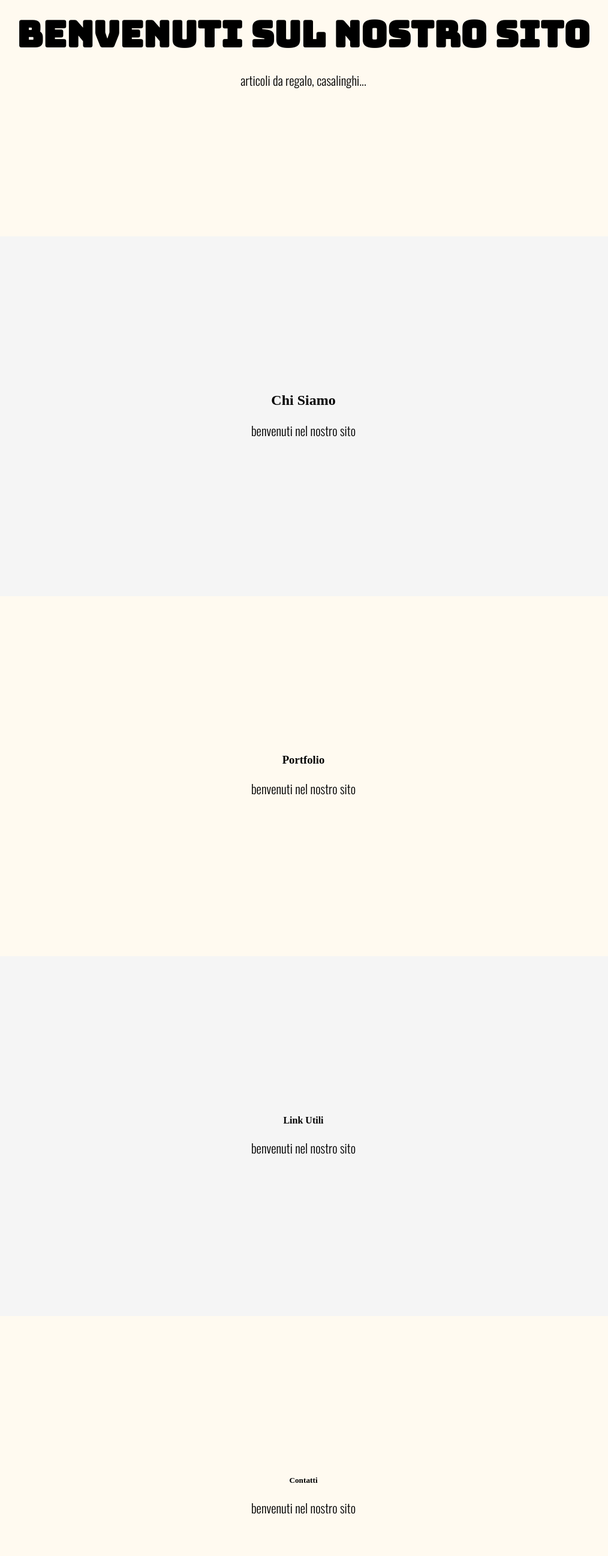
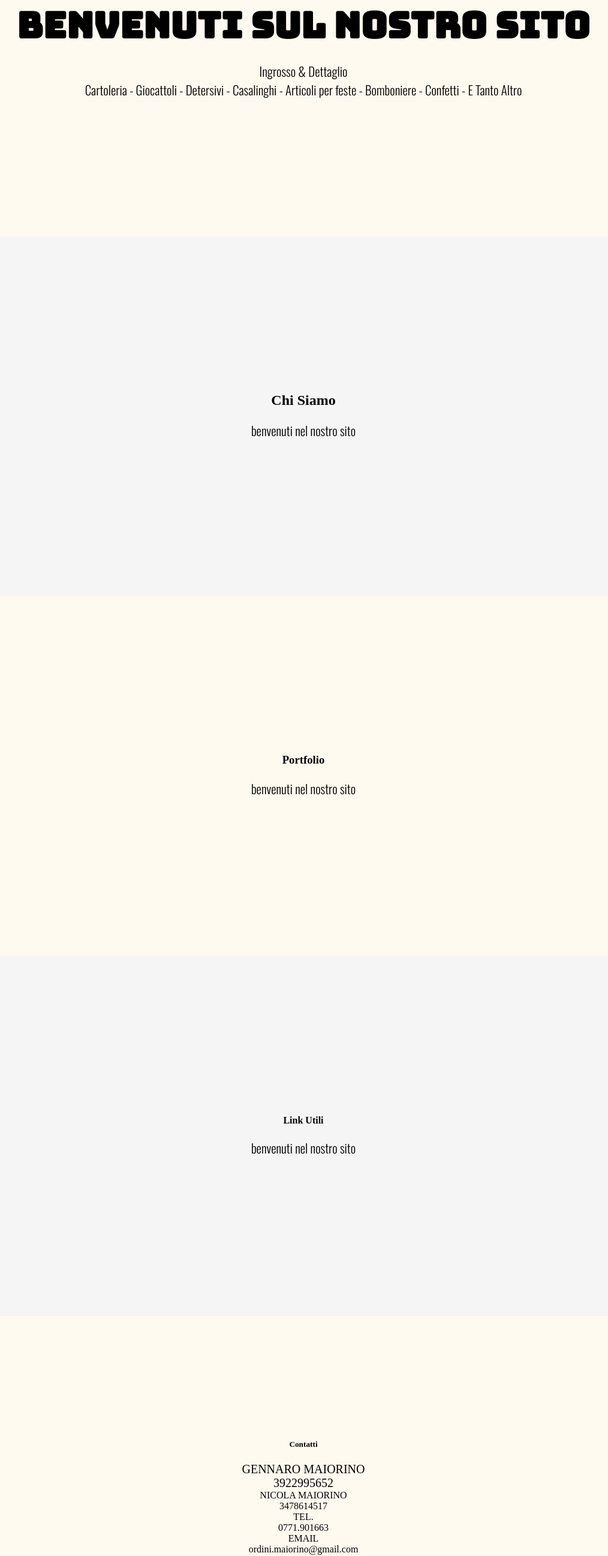
Before and after one commit to MAIOMARCO/sito-negozio, a plain HTML site: page index.html in a window 1280 px wide. Shown: the part 206-2800 px from the top of the page at 60% size, without its empty margins (134-1148 px from the left). Drawn offline with nearby package versions, Linux system fonts and the light colour scheme.

Commit message:
aggiunte indicazioni

```diff
--- a/index.html
+++ b/index.html
@@ -52,6 +52,7 @@
 
     h1{font-family: 'Bungee', cursive;font-size: 60px; margin: 0px;}
     p{font-family: 'Oswald', sans-serif; font-size: 21px; }
+    p1{margin:0px; font-size: 20px;}
     li1{font-family: 'Bungee';}
 
     #menu{width: 100%; height: 90px; background-color: red; position: fixed;}
@@ -85,7 +86,7 @@
     <div id = "section1" class = "sections flex">
         <div class = "sections_indoor">
         <h1>Benvenuti sul nostro sito</h1>
-    <p>articoli da regalo, casalinghi...</p>
+    <p>Ingrosso & Dettaglio <br> Cartoleria - Giocattoli - Detersivi - Casalinghi - Articoli per feste - Bomboniere - Confetti - E Tanto Altro</p>
        </div>
     </div>
     <div id = "section2" class = "sections flex">
@@ -109,8 +110,16 @@
     <div id = "section5" class = "sections flex">
         <div class = "sections_indoor">
             <h5>Contatti</h5>
-        <p>benvenuti nel nostro sito</p>
-           </div>
+        <p1>GENNARO MAIORINO <br> 3922995652 </p1>
+        <br>
+        <p2>NICOLA MAIORINO <br> 3478614517</p2>
+        <br>
+        <p3>TEL. <br> 0771.901663</p3>
+        <br>
+        <p4>EMAIL <br>  ordini.maiorino@gmail.com</p4>
+        <br>
+        <p5>VIA MADONNA DELLE GRAZIE 306/308 - FONDI(LT) 04022</p5>
+    </div>
     </div>
 <!--contenuto-->
 </body>
```
